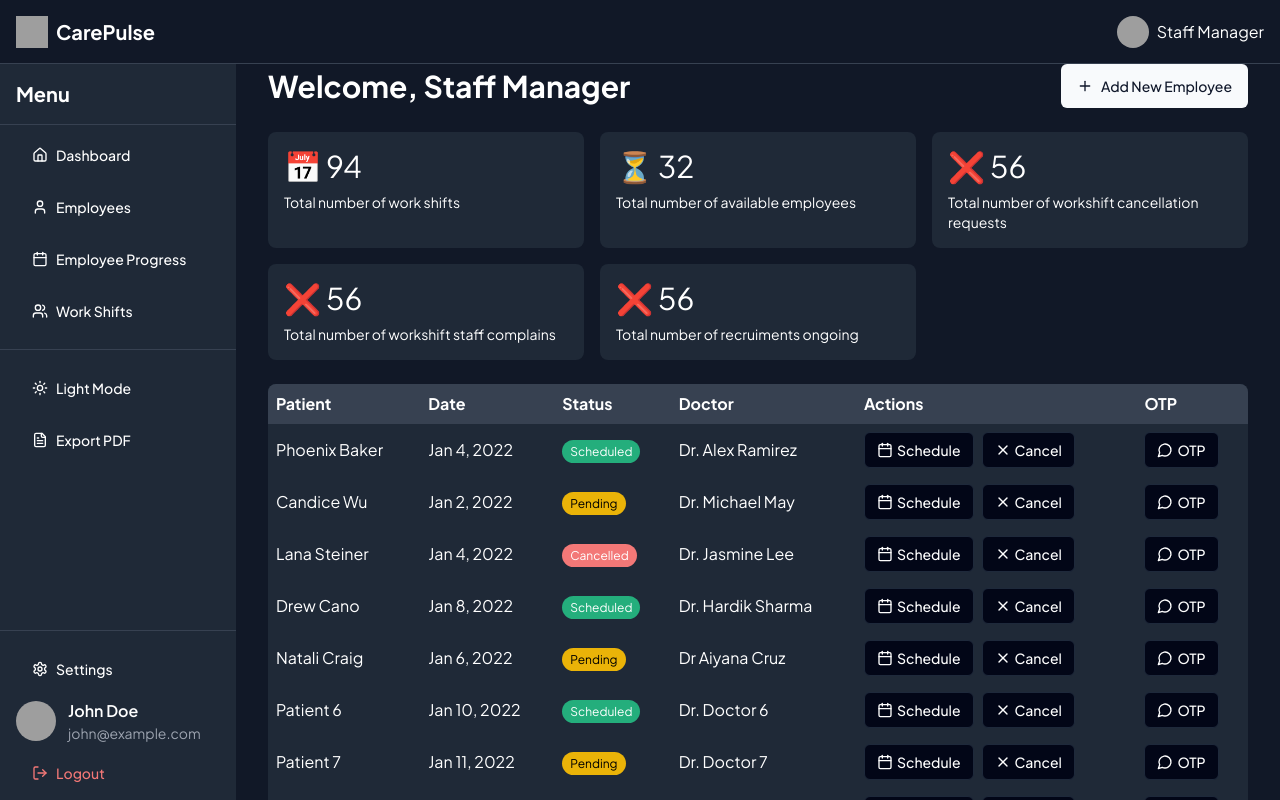
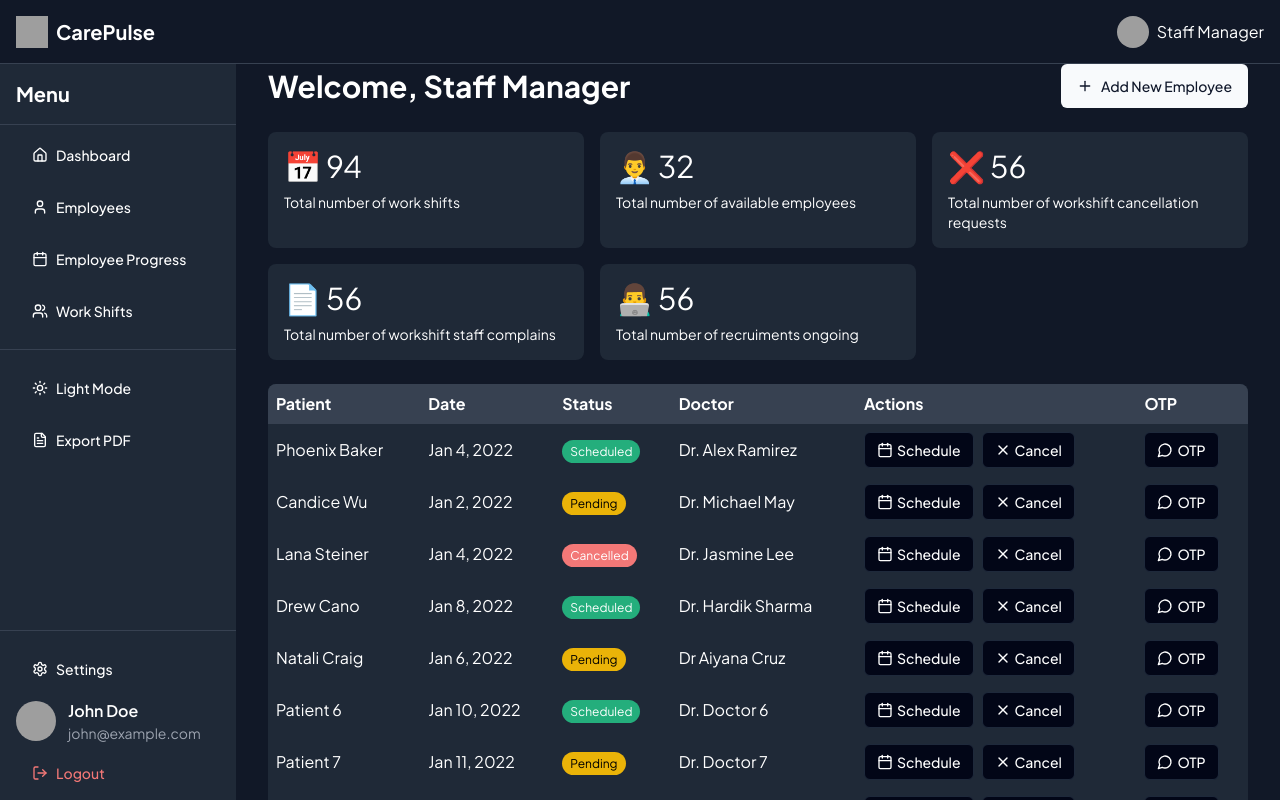
Before and after one commit to UdeeshaRukshan/CSSE, a Next.js app: page /login/staff/dashboard in a window 1280 px wide. Built offline with nearby package versions, Linux system fonts and the light colour scheme; grey boxes are pictures that could not be loaded.

Commit message:
changing pics

```diff
--- a/app/login/staff/dashboard/page.tsx
+++ b/app/login/staff/dashboard/page.tsx
@@ -25,10 +25,10 @@ const appointmentsData = [
 
 const statsData = [
   { title: 'Total number of work shifts', value: 94, icon: '📅' },
-  { title: 'Total number of available employees', value: 32, icon: '⏳' },
+  { title: 'Total number of available employees', value: 32, icon: '👨‍💼' },
   { title: 'Total number of workshift cancellation requests', value: 56, icon: '❌' },
-  { title: 'Total number of workshift staff complains', value: 56, icon: '❌' },
-  { title: 'Total number of recruiments ongoing', value: 56, icon: '❌' },
+  { title: 'Total number of workshift staff complains', value: 56, icon: '📄' },
+  { title: 'Total number of recruiments ongoing', value: 56, icon: '👨‍💻' },
 ]
 
 export default function Dashboard() {
```
